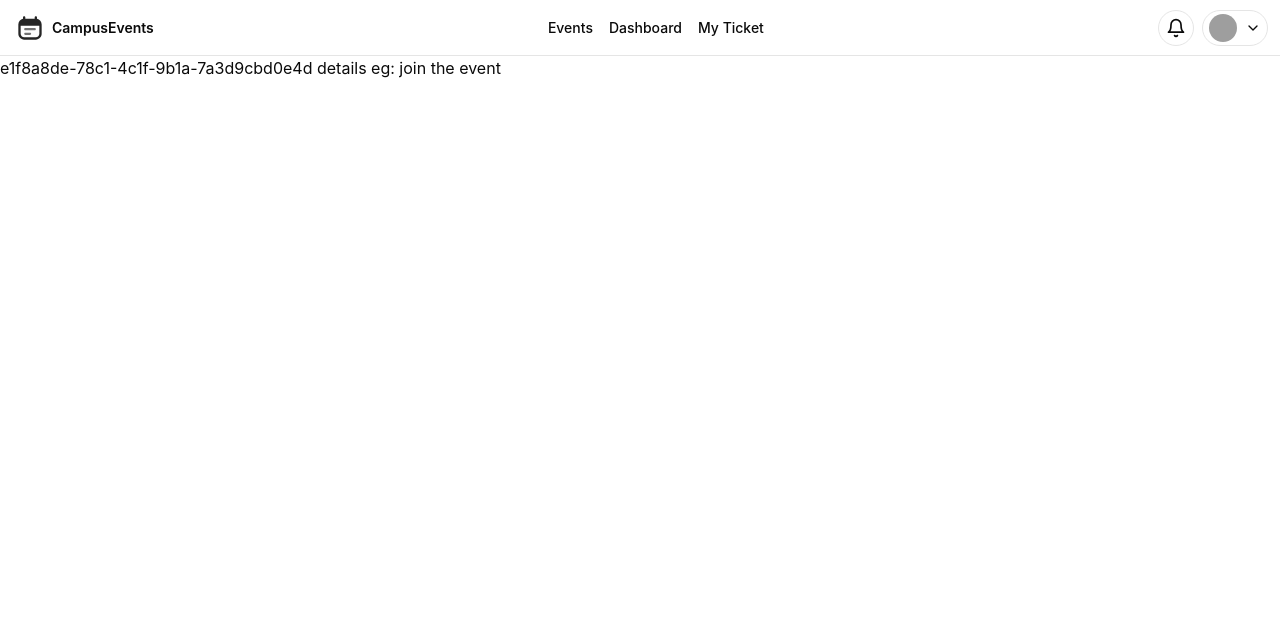
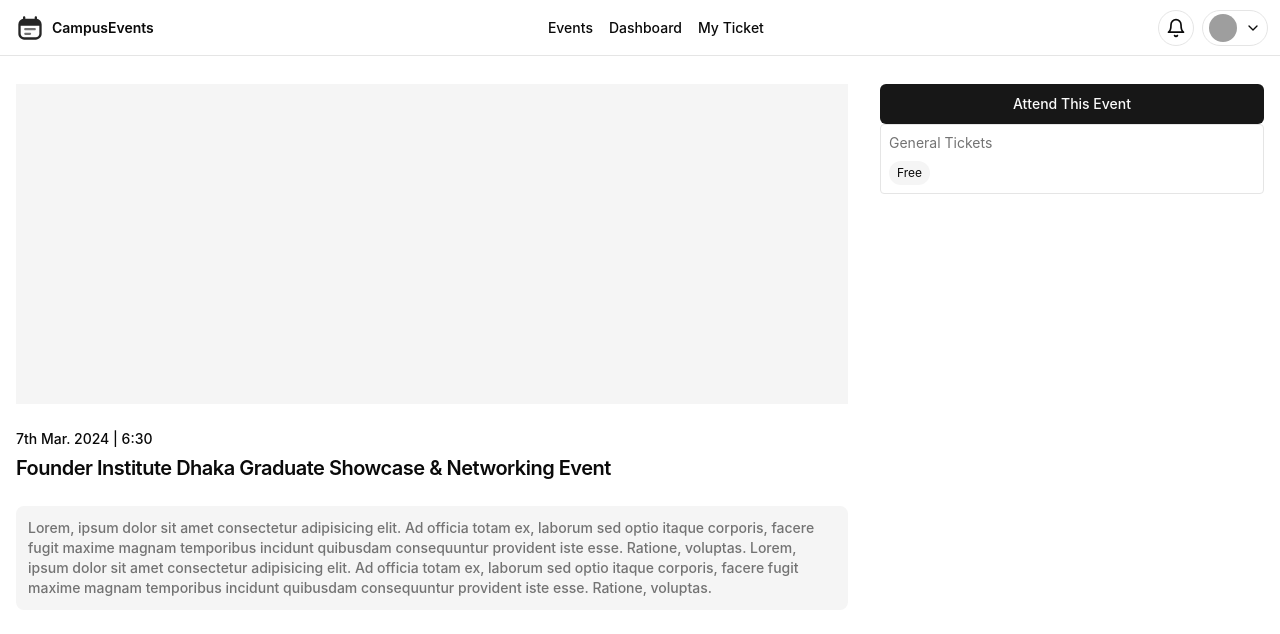
Before and after one commit to delmac-dev/event-management-app, a Next.js app: page /events/e1f8a8de-78c1-4c1f-9b1a-7a3d9cbd0e4d in a window 1280 px wide. Shown: the top 634 px of the page. Built offline with nearby package versions, Linux system fonts and the light colour scheme; grey boxes are pictures that could not be loaded.

Commit message:
editted shadcn form

```diff
--- a/app/(public)/events/[slug]/page.tsx
+++ b/app/(public)/events/[slug]/page.tsx
@@ -2,6 +2,7 @@ import { _attendEvent } from "@/lib/routes";
 import { QueryProps } from "@/lib/types";
 import Header from "../../(components)/header";
 import Link from "next/link";
+import { Button } from "@/components/ui/button";
 
 export default async function Event({ params }: QueryProps) {
   const slug = params.slug;
@@ -9,7 +10,42 @@ export default async function Event({ params }: QueryProps) {
   return (
     <>
       <Header />
-      <section>{slug} details eg: <Link href={_attendEvent("example-event")} className="hover:underline">join the event</Link></section>
+      <main className="main_container">
+        <div className="sub_container flex flex-col xl:flex-row min-h-[calc(100vh-56px)] py-7 gap-8">
+          <aside className="flex-1 h-full">
+            <section className="w-full h-80 bg-muted">
+              {/*image goes here*/}
+            </section>
+            <section className="mt-7">
+              <h4 className="text-sm font-medium tacking-tight leading-none">7th Mar. 2024 | 6:30</h4>
+              <h1 className="text-xl font-semibold mt-2 leading-7 tracking-tight max-w-prose">Founder Institute Dhaka Graduate Showcase & Networking Event</h1>
+            </section>
+            <section className="mt-6">
+              <div className="w-full rounded-lg bg-muted p-3">
+                <p className="text-muted-foreground text-sm font-medium">
+                  Lorem, ipsum dolor sit amet consectetur adipisicing elit. Ad officia totam ex, laborum sed optio itaque corporis, facere fugit maxime magnam temporibus incidunt quibusdam consequuntur provident iste esse. Ratione, voluptas.
+                  Lorem, ipsum dolor sit amet consectetur adipisicing elit. Ad officia totam ex, laborum sed optio itaque corporis, facere fugit maxime magnam temporibus incidunt quibusdam consequuntur provident iste esse. Ratione, voluptas.
+                </p>
+              </div>
+            </section>
+          </aside>
+          <aside className="min-w-96 h-full">
+            <section className="w-full flex-col gap-7">
+              <div className="">
+                <Button className="w-full">Attend This Event</Button>
+              </div>
+              <div className="flex flex-col">
+                <div className="p-2 rounded-sm border flex">
+                  <div className="flex flex-col items-start">
+                    <h5 className="text-sm text-muted-foreground">General Tickets</h5>
+                    <p className="text-xs px-2 py-1 5 rounded-full mt-2 bg-secondary">Free</p>
+                  </div>
+                </div>
+              </div>
+            </section>
+          </aside>
+        </div>
+      </main>
     </>
   );
 }
--- a/components/ui/calendar.tsx
+++ b/components/ui/calendar.tsx
@@ -12,17 +12,18 @@ export type CalendarProps = React.ComponentProps<typeof DayPicker>
 function Calendar({
   className,
   classNames,
-  showOutsideDays = true,
+  showOutsideDays = false,
   ...props
 }: CalendarProps) {
   return (
     <DayPicker
+      numberOfMonths={2}
       showOutsideDays={showOutsideDays}
       className={cn("p-3", className)}
       classNames={{
-        months: "flex flex-col sm:flex-row space-y-4 sm:space-x-4 sm:space-y-0",
+        months: "flex flex-col space-y-4 sm:space-y-0",
         month: "space-y-4",
-        caption: "flex justify-center pt-1 relative items-center",
+        caption: "flex justify-center pt-1 relative items-center bg-blue-400",
         caption_label: "text-sm font-medium",
         nav: "space-x-1 flex items-center",
         nav_button: cn(
@@ -56,6 +57,8 @@ function Calendar({
       components={{
         IconLeft: ({ ...props }) => <ChevronLeft className="h-4 w-4" />,
         IconRight: ({ ...props }) => <ChevronRight className="h-4 w-4" />,
+        Caption: ((props) => <></>),
+        HeadRow: (() => <></>),
       }}
       {...props}
     />
```
Also changed, not shown: components/ui/form.tsx (+12 -17 lines).
